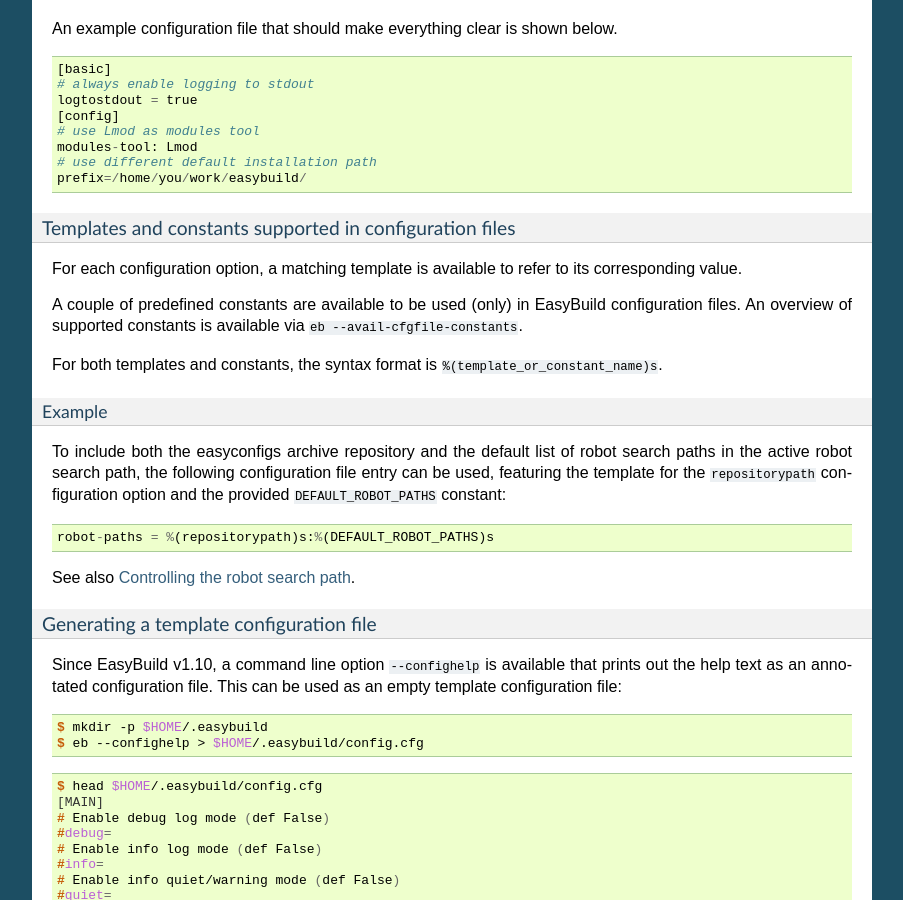
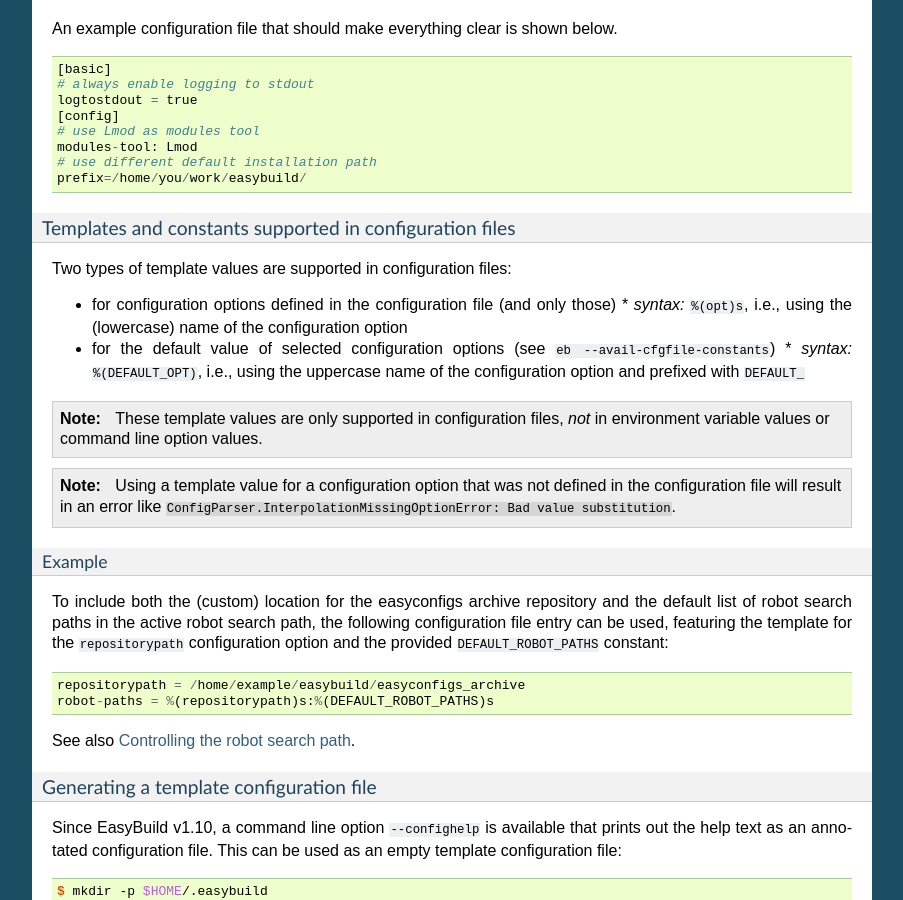
Before and after one commit to easybuilders/easybuild, a Sphinx documentation site: the page built from docs/Configuration.rst, in a window 1280 px wide and 900 px high, scrolled down 2165 px. Shown: the whole window, without its empty margins (198-1101 px from the left). Built offline with Sphinx 7.4.7, drawn with Linux system fonts in a browser that asks for light colours.

Commit message:
enhance documentation w.r.t. cfgfile templates

```diff
--- a/docs/Configuration.rst
+++ b/docs/Configuration.rst
@@ -156,20 +156,29 @@ An example configuration file that should make everything clear is shown below.
 Templates and constants supported in configuration files
 ^^^^^^^^^^^^^^^^^^^^^^^^^^^^^^^^^^^^^^^^^^^^^^^^^^^^^^^^
 
-For each configuration option, a matching template is available to refer to its corresponding value.
+Two types of template values are supported in configuration files:
 
-A couple of predefined constants are available to be used (only) in EasyBuild configuration files.
-An overview of supported constants is available via ``eb --avail-cfgfile-constants``.
+* for configuration options defined in the configuration file (and only those)
+  * *syntax:* ``%(opt)s``, i.e., using the (lowercase) name of the configuration option
+* for the default value of selected configuration options (see ``eb --avail-cfgfile-constants``)
+  * *syntax:* ``%(DEFAULT_OPT)``, i.e., using the uppercase name of the configuration option and prefixed with ``DEFAULT_``
 
-For both templates and constants, the syntax format is ``%(template_or_constant_name)s``.
+.. note::
+  These template values are only supported in configuration files, *not* in environment variable values or
+  command line option values.
+
+.. note::
+  Using a template value for a configuration option that was not defined in the configuration file
+  will result in an error like ``ConfigParser.InterpolationMissingOptionError: Bad value substitution``.
 
 Example
 +++++++
 
-To include both the easyconfigs archive repository and the default list of robot search paths in the
-active robot search path, the following configuration file entry can be used, featuring the template for the
-``repositorypath`` configuration option and the provided ``DEFAULT_ROBOT_PATHS`` constant::
+To include both the (custom) location for the easyconfigs archive repository and the default list of robot search
+paths in the active robot search path, the following configuration file entry can be used, featuring the template
+for the ``repositorypath`` configuration option and the provided ``DEFAULT_ROBOT_PATHS`` constant::
 
+    repositorypath = /home/example/easybuild/easyconfigs_archive
     robot-paths = %(repositorypath)s:%(DEFAULT_ROBOT_PATHS)s
 
 See also :ref:`controlling_robot_search_path`.
```
